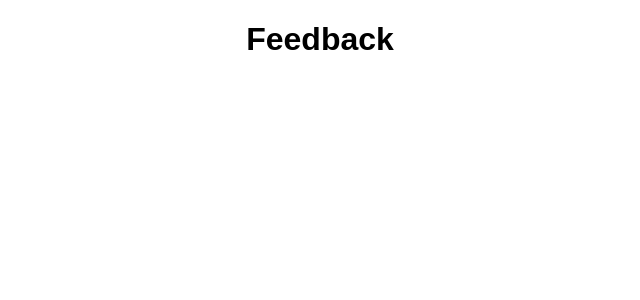
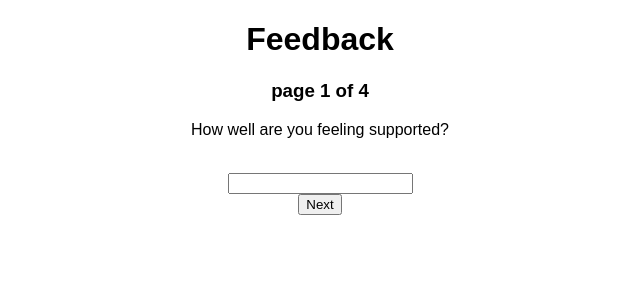
Before and after one commit to juliaballiet/feedback-loop, a React (Create React App) app: page /#/3 in a window 1280 px wide. Shown: the top 300 px of the page, without its empty margins (320-960 px from the left). Built offline with nearby package versions, Linux system fonts and the light colour scheme.

Commit message:
set up support page

```diff
--- a/src/components/SupportPage/SupportPage.js
+++ b/src/components/SupportPage/SupportPage.js
@@ -1,13 +1,43 @@
 import React, { Component } from 'react';
+import { connect } from 'react-redux';
 
 class SupportPage extends Component {
+    constructor(props){
+        super(props);
+        this.state = {
+            rating: 0,
+        }
+    }
+
+    handleInputChange = (event) => {
+        this.setState({
+            rating: event.target.value,
+        });
+    }
+
+    handleNextClick = (event) => {
+        let action = {
+            type: 'SUPPORT',
+            payload: parseInt(this.state.rating)
+        }
+
+        this.props.dispatch(action);
+
+        this.props.history.push('/4');
+    }
+
     render(){
         return(
             <div>
-
+                <h3>page 1 of 4</h3>
+                <div>
+                    <p>How well are you feeling supported?</p>
+                    <br /><input onChange={this.handleInputChange}/>
+                    <br /><button onClick={this.handleNextClick}>Next</button>
+                </div>
             </div>
         );
     }
 }
 
-export default SupportPage;
+export default connect()(SupportPage);
```
